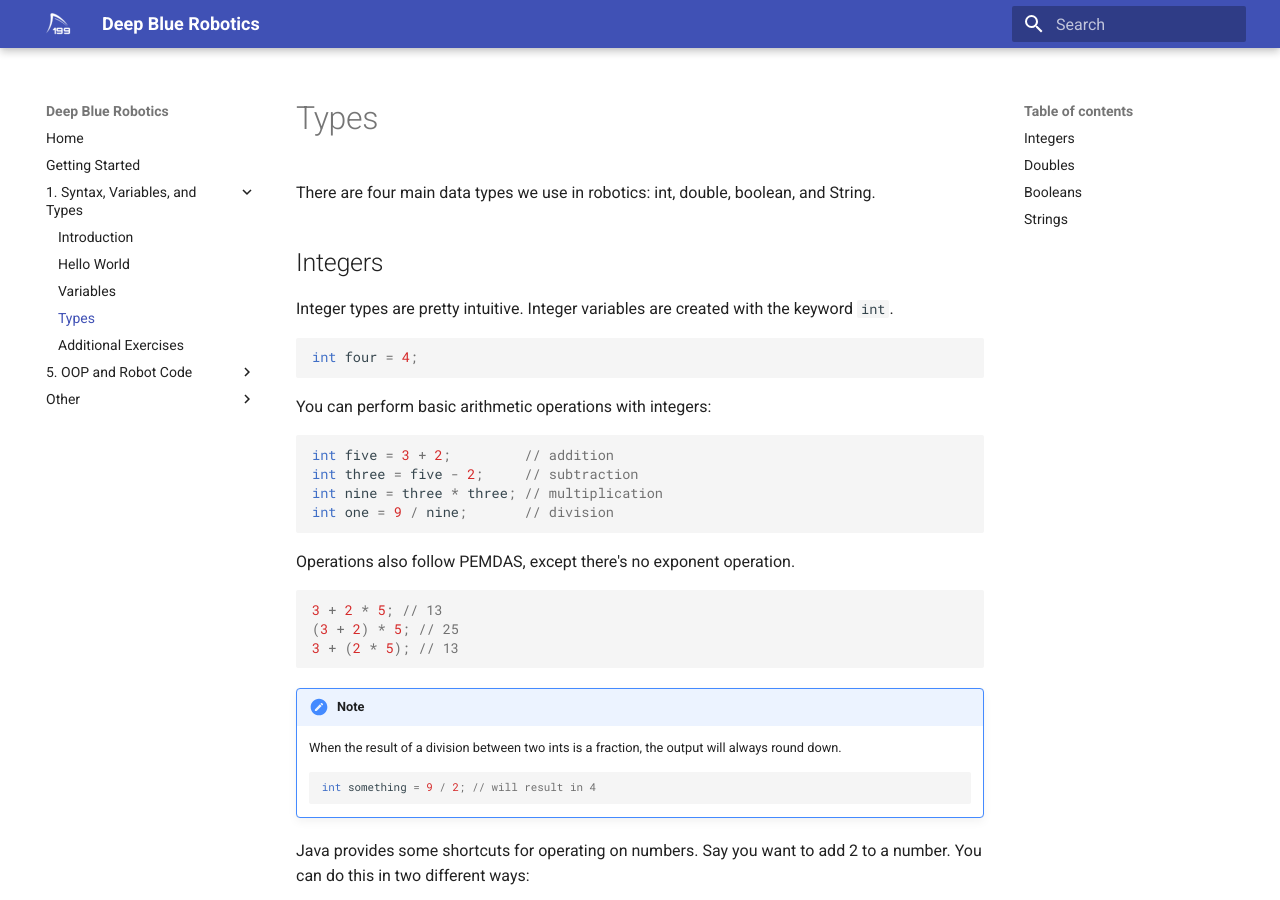
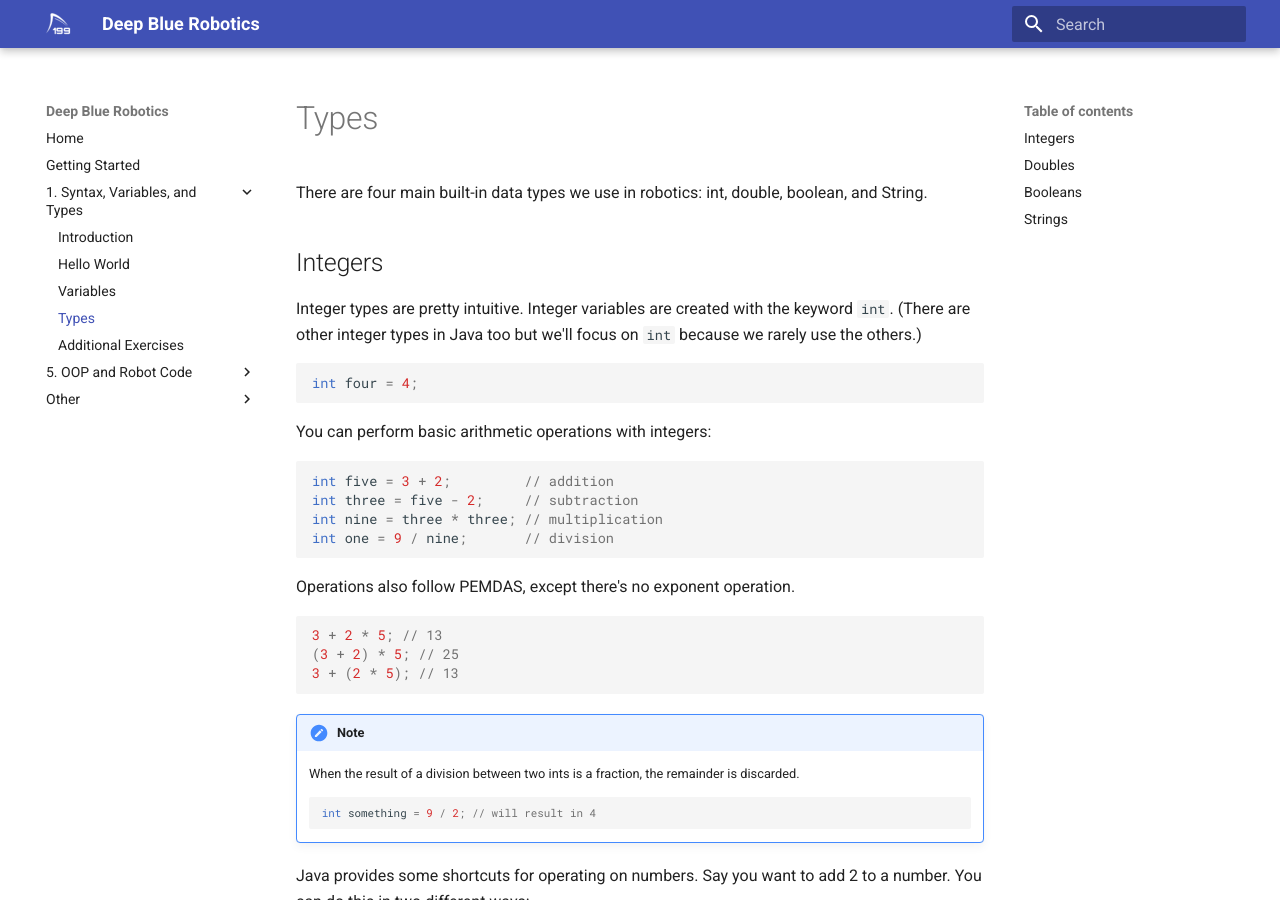
Before and after one commit to DeepBlueRobotics/training, an MkDocs documentation site: the page built from docs/week-1/types.md, in a window 1280 px wide and 900 px high. Built offline with MkDocs 1.6.1 and Material for MkDocs 9.7.7, drawn with Linux system fonts in a browser that asks for light colours; some of the changed text lies outside the part shown.

Commit message:
add dean's suggestions part 1

````diff
--- a/docs/week-1/types.md
+++ b/docs/week-1/types.md
@@ -1,7 +1,7 @@
-There are four main data types we use in robotics: int, double, boolean, and String.
+There are four main built-in data types we use in robotics: int, double, boolean, and String.
 
 ## Integers
-Integer types are pretty intuitive. Integer variables are created with the keyword `int`.
+Integer types are pretty intuitive. Integer variables are created with the keyword `int`. (There are other integer types in Java too but we'll focus on `int` because we rarely use the others.)
 ```java
 int four = 4;
 ```
@@ -20,7 +20,7 @@
 ```
 
 !!! note
-    When the result of a division between two ints is a fraction, the output will always round down.
+    When the result of a division between two ints is a fraction, the remainder is discarded.
     ```java
     int something = 9 / 2; // will result in 4
     ```
@@ -79,6 +79,11 @@
 ## Strings
 Earlier, you were introduced to the `String` type. All the previous types we covered are called **primitive** types, but `String` is not a primitive type. For now, this distinction only affects two things: the type name is capitalized and you can't compare Strings directly with the comparison operators we mentioned above.
 
+To compare Strings, you need to use `.equals()`:
+```java
+String hello = "h" + "i";
+System.out.println(hello.equals("hi")); // true
+```
 
 Here are a few more things you can do with Strings.
 
````
Also changed, not shown: docs/start.md (+0 -1 lines), docs/week-1/variables.md (+2 -2 lines), docs/week-5/classes-objects.md (+2 -2 lines).
